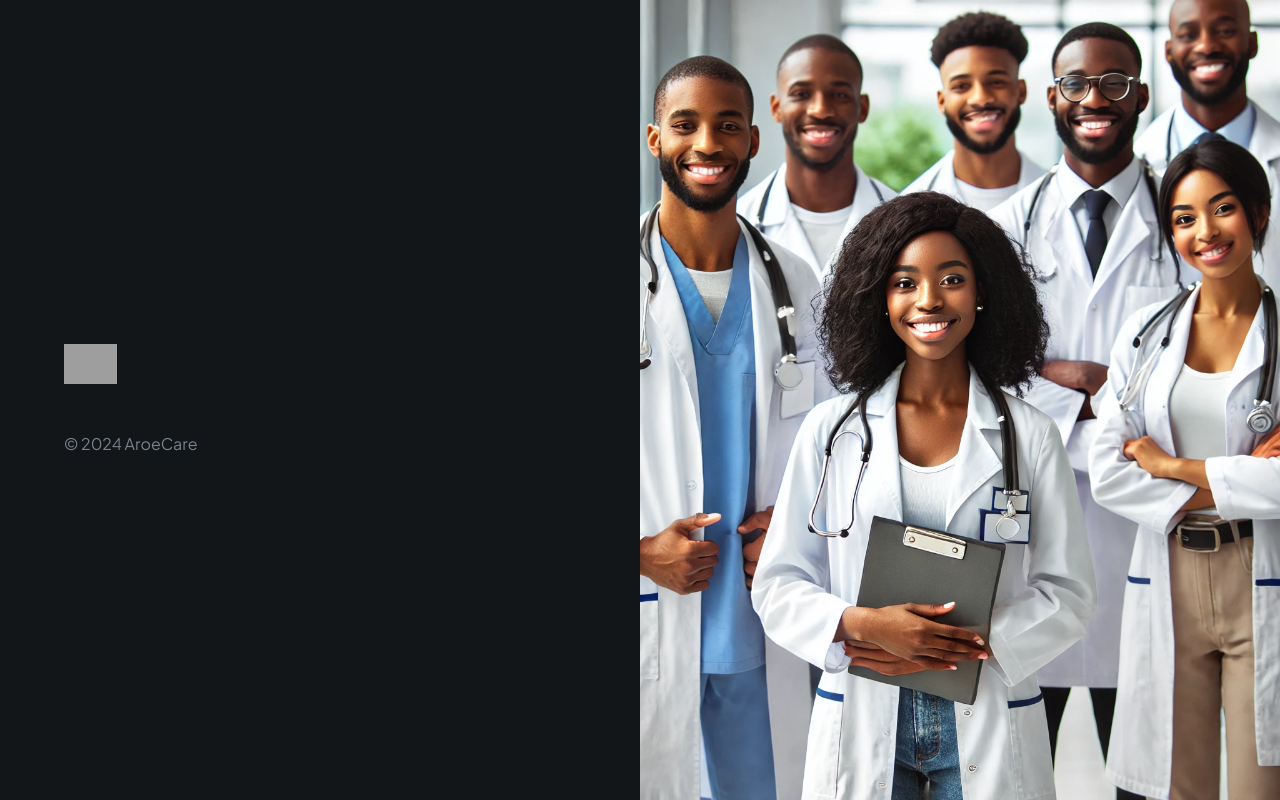
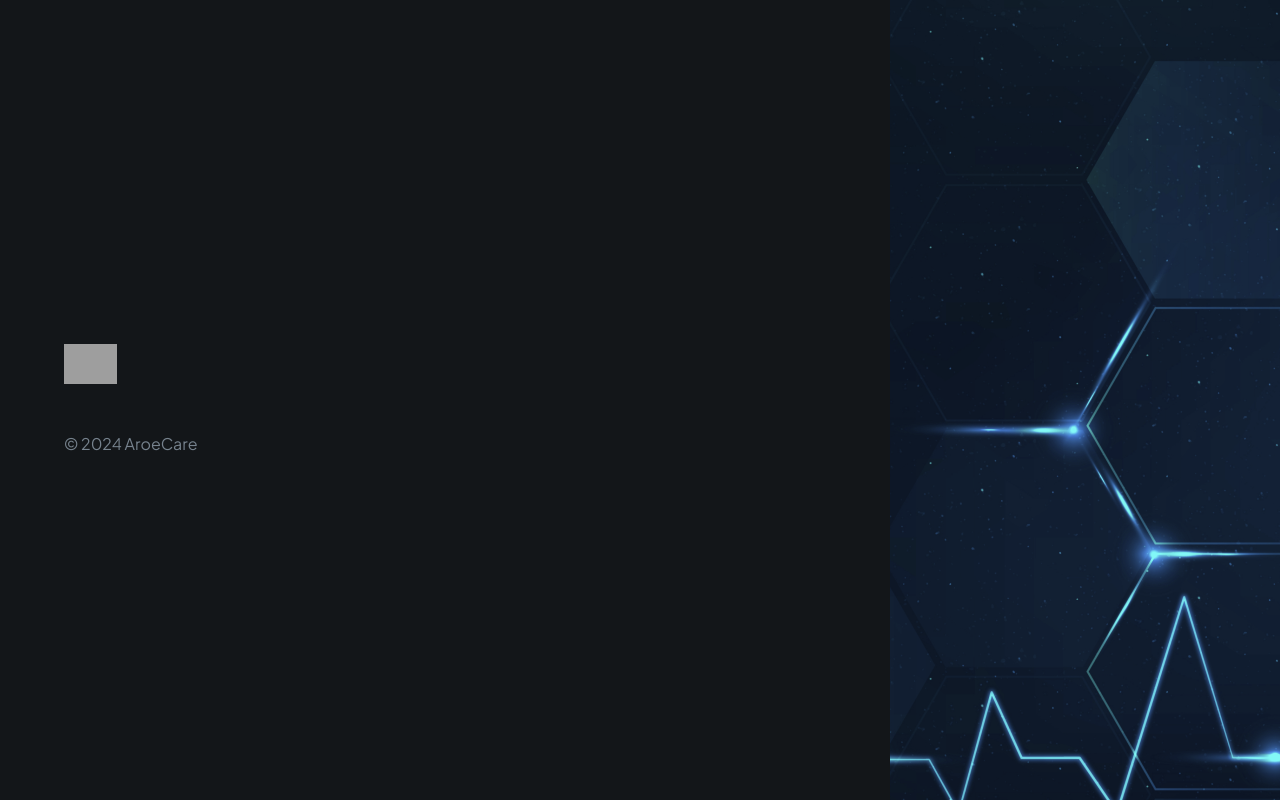
Before and after one commit to EricJoshua1/AroeCare-Patient-care-platform, a Next.js app: page /patients/1/new-appointment in a window 1280 px wide. Built offline with nearby package versions, Linux system fonts and the light colour scheme; grey boxes are pictures that could not be loaded.

Commit message:
Feat: setup bg image in appointment page

```diff
--- a/app/patients/[userId]/new-appointment/page.tsx
+++ b/app/patients/[userId]/new-appointment/page.tsx
@@ -26,11 +26,11 @@ export default function NewAppointment() {
         </div>
       </section>
       <Image
-        src="/assets/images/onboarding-bc.webp"
+        src="/assets/images/appointment-img.png"
         height={1000}
         width={1000}
         alt="patient"
-        className="side-img max-w-[50%]"
+        className="side-img max-w-[390px] bg-bottom"
       />
     </div>
   );
```
